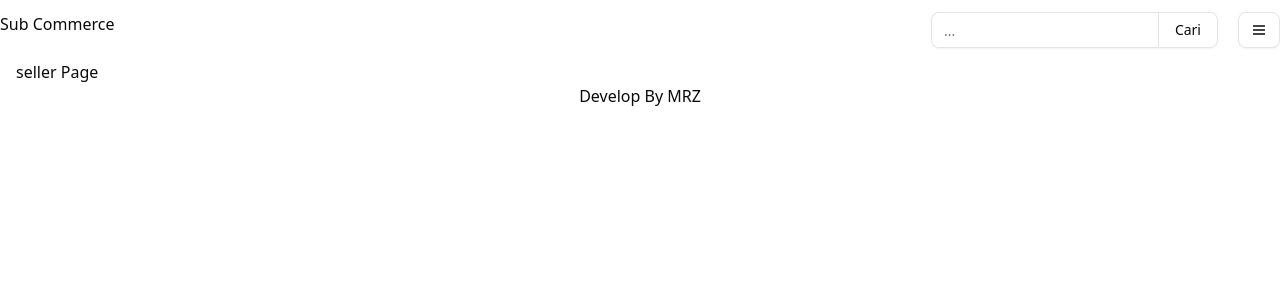
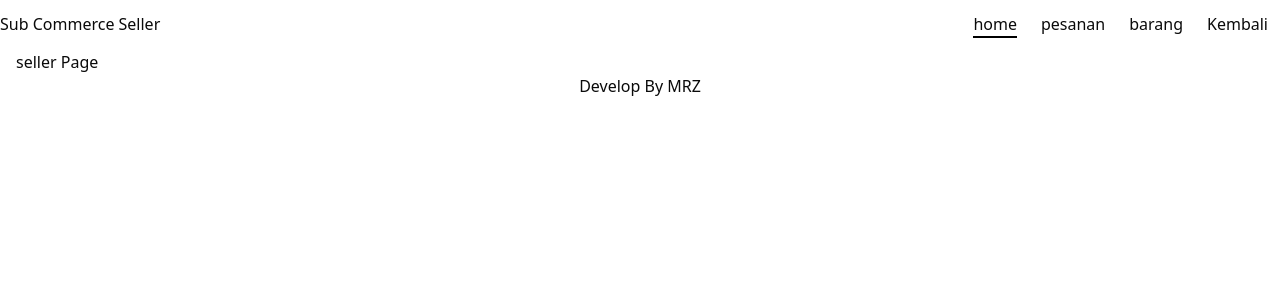
Before and after one commit to MRaihanZ/subcommerce-frontend, a React (Vite) app: page /seller in a window 1280 px wide. Shown: the top 300 px of the page. Built offline with nearby package versions, Linux system fonts and the light colour scheme.

Commit message:
feat: add handler for seller and add navbar component for seller

```diff
--- /dev/null
+++ b/src/components/my_components/navbarSeller.tsx
@@ -0,0 +1,114 @@
+import { Button } from "@/components/ui/button";
+import { Input } from "@/components/ui/input";
+import {
+	DropdownMenu,
+	DropdownMenuContent,
+	DropdownMenuItem,
+	DropdownMenuLabel,
+	DropdownMenuSeparator,
+	DropdownMenuTrigger,
+} from "@/components/ui/dropdown-menu";
+import { Link, useLocation } from "react-router";
+export default function NavbarSeller() {
+	const path = useLocation();
+	const activePage = path.pathname;
+
+	return (
+		<>
+			<nav className="container mx-auto flex justify-between py-3">
+				<Link to={"http://" + location.host + "/seller"}>
+					Sub Commerce Seller
+				</Link>
+				<section className="flex">
+					<Link
+						to={"http://" + location.host + "/seller"}
+						className={
+							activePage === "/seller"
+								? "w-full border-b-2 border-black mx-3"
+								: "w-full mx-3"
+						}
+					>
+						home
+					</Link>
+					<Link
+						to={"http://" + location.host + "/seller/order"}
+						className={
+							activePage === "/seller/order"
+								? "w-full border-b-2 border-black mx-3"
+								: "w-full mx-3"
+						}
+					>
+						pesanan
+					</Link>
+					<Link
+						to={"http://" + location.host + "/seller/item"}
+						className={
+							activePage === "/seller/item"
+								? "w-full border-b-2 border-black mx-3"
+								: "w-full mx-3"
+						}
+					>
+						barang
+					</Link>
+					<Link to={"http://" + location.host} className="w-full mx-3">
+						Kembali
+					</Link>
+					<section className="block md:hidden">
+						<DropdownMenu>
+							<DropdownMenuTrigger asChild>
+								<Button variant="outline" className="cursor-pointer">
+									<svg
+										xmlns="http://www.w3.org/2000/svg"
+										height="24px"
+										viewBox="0 -960 960 960"
+										width="24px"
+										fill="currentColor"
+									>
+										<path d="M120-680v-80h720v80H120Zm0 480v-80h720v80H120Zm0-240v-80h720v80H120Z" />
+									</svg>
+								</Button>
+							</DropdownMenuTrigger>
+							<DropdownMenuContent>
+								<DropdownMenuLabel>Menu</DropdownMenuLabel>
+								<DropdownMenuSeparator />
+								<DropdownMenuItem asChild onSelect={(e) => e.preventDefault()}>
+									<section className="w-full flex md:hidden max-w-sm items-center justify-center">
+										<Input
+											id="search"
+											type="text"
+											placeholder="..."
+											className="rounded-r-none border-l-1 border-t-1 border-r-0 border-b-1"
+										/>
+										<Button
+											type="submit"
+											variant="outline"
+											className="rounded-l-none border-l-1 border-t-1 border-r-1 border-b-1 cursor-pointer"
+										>
+											Cari
+										</Button>
+									</section>
+								</DropdownMenuItem>
+								<DropdownMenuItem>
+									<Link
+										to={"http://" + location.host + "/cart"}
+										className="w-full"
+									>
+										Keranjang
+									</Link>
+								</DropdownMenuItem>
+								<DropdownMenuItem>
+									<Link
+										to={"http://" + location.host + "/chat"}
+										className="w-full"
+									>
+										Pesan
+									</Link>
+								</DropdownMenuItem>
+							</DropdownMenuContent>
+						</DropdownMenu>
+					</section>
+				</section>
+			</nav>
+		</>
+	);
+}
--- a/src/router/route.tsx
+++ b/src/router/route.tsx
@@ -6,6 +6,7 @@ import MainLayout from "@/layouts/mainLayout";
 
 // Components
 import Navbar from "@/components/my_components/navbar";
+import NavbarSeller from "@/components/my_components/navbarSeller";
 import Footer from "@/components/my_components/footer";
 // import Loading from "@/components/loading";
 
@@ -31,7 +32,7 @@ interface HandleFallbackProps {
 	showFooter: boolean;
 }
 
-const handleFallback = ({
+const handleFallbackUser = ({
 	title,
 	component,
 	showNavbar,
@@ -47,10 +48,26 @@ const handleFallback = ({
 	);
 };
 
+const handleFallbackSeller = ({
+	title,
+	component,
+	showNavbar,
+	showFooter,
+}: HandleFallbackProps) => {
+	return (
+		<Suspense fallback={"Loading......"}>
+			<title>{title}</title>
+			{showNavbar && <NavbarSeller />}
+			<MainLayout page={component} />
+			{showFooter && <Footer />}
+		</Suspense>
+	);
+};
+
 const routes = createBrowserRouter([
 	{
 		path: "/",
-		element: handleFallback({
+		element: handleFallbackUser({
 			title: "Home Page",
 			component: Home,
 			showNavbar: true,
@@ -59,7 +76,7 @@ const routes = createBrowserRouter([
 	},
 	{
 		path: "/cart",
-		element: handleFallback({
+		element: handleFallbackUser({
 			title: "Cart Page",
 			component: Cart,
 			showNavbar: true,
@@ -68,7 +85,7 @@ const routes = createBrowserRouter([
 	},
 	{
 		path: "/chat",
-		element: handleFallback({
+		element: handleFallbackUser({
 			title: "Chat Page",
 			component: Chat,
 			showNavbar: true,
@@ -77,7 +94,7 @@ const routes = createBrowserRouter([
 	},
 	{
 		path: "/checkout",
-		element: handleFallback({
+		element: handleFallbackUser({
 			title: "Checkout Page",
 			component: Checkout,
 			showNavbar: true,
@@ -86,7 +103,7 @@ const routes = createBrowserRouter([
 	},
 	{
 		path: "/detail",
-		element: handleFallback({
+		element: handleFallbackUser({
 			title: "Detail Item Page",
 			component: DetailItem,
 			showNavbar: true,
@@ -95,7 +112,7 @@ const routes = createBrowserRouter([
 	},
 	{
 		path: "/search",
-		element: handleFallback({
+		element: handleFallbackUser({
 			title: "Search Page",
 			component: Search,
 			showNavbar: true,
@@ -104,7 +121,7 @@ const routes = createBrowserRouter([
 	},
 	{
 		path: "/profile",
-		element: handleFallback({
+		element: handleFallbackUser({
 			title: "Profile Page",
 			component: Profile,
 			showNavbar: true,
@@ -113,7 +130,7 @@ const routes = createBrowserRouter([
 	},
 	{
 		path: "/seller",
-		element: handleFallback({
+		element: handleFallbackSeller({
 			title: "Seller Page",
 			component: Seller,
 			showNavbar: true,
@@ -122,7 +139,7 @@ const routes = createBrowserRouter([
 	},
 	{
 		path: "/seller/item",
-		element: handleFallback({
+		element: handleFallbackSeller({
 			title: "Seller Item Page",
 			component: SellerItem,
 			showNavbar: true,
@@ -131,7 +148,7 @@ const routes = createBrowserRouter([
 	},
 	{
 		path: "/seller/order",
-		element: handleFallback({
+		element: handleFallbackSeller({
 			title: "Seller Order Page",
 			component: SellerOrder,
 			showNavbar: true,
@@ -140,7 +157,7 @@ const routes = createBrowserRouter([
 	},
 	{
 		path: "/seller/register",
-		element: handleFallback({
+		element: handleFallbackUser({
 			title: "Seller Registration Page",
 			component: SellerRegistration,
 			showNavbar: true,
@@ -149,12 +166,12 @@ const routes = createBrowserRouter([
 	},
 	// {
 	// 	path: "/daftar",
-	// 	element: handleFallback(SignUp),
+	// 	element: handleFallbackUser(SignUp),
 	// 	children: [],
 	// },
 	{
 		path: "*",
-		element: handleFallback({
+		element: handleFallbackUser({
 			title: "Page Not Found",
 			component: NotFound,
 			showNavbar: true,
```
